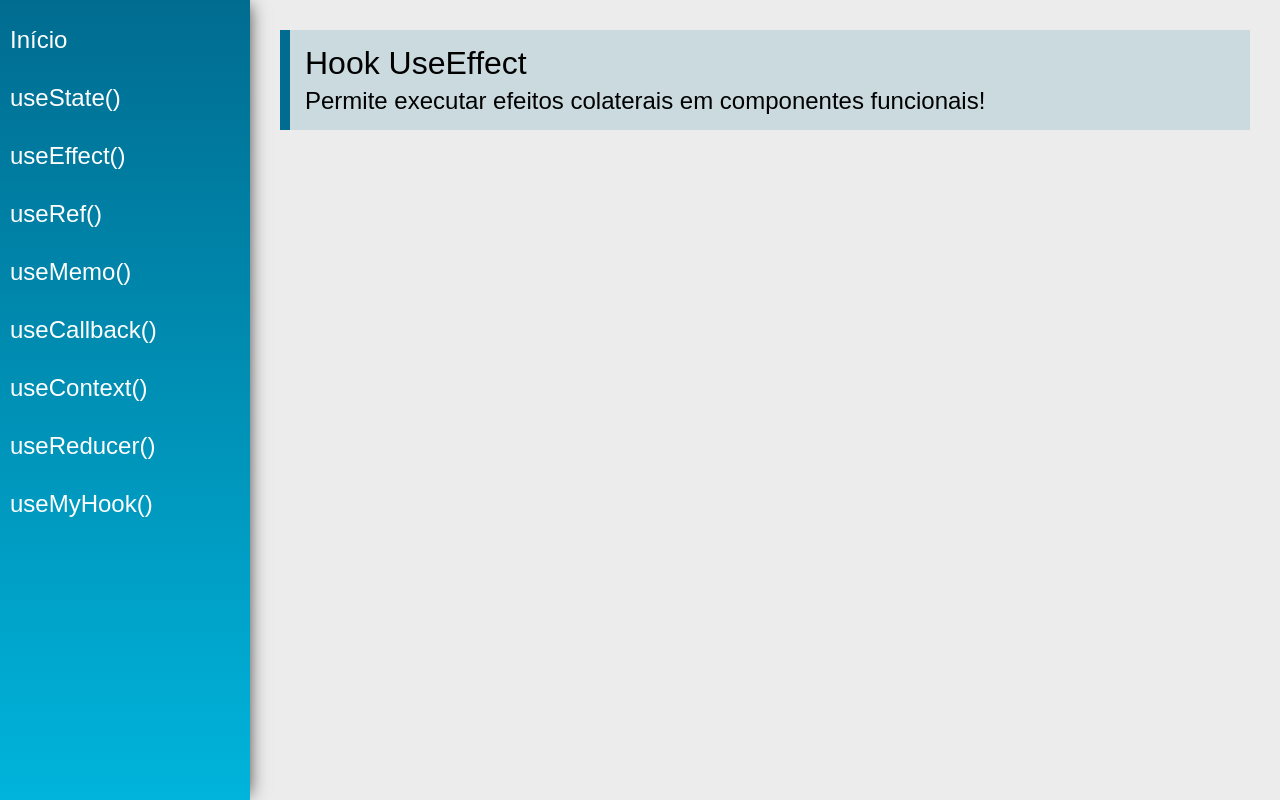
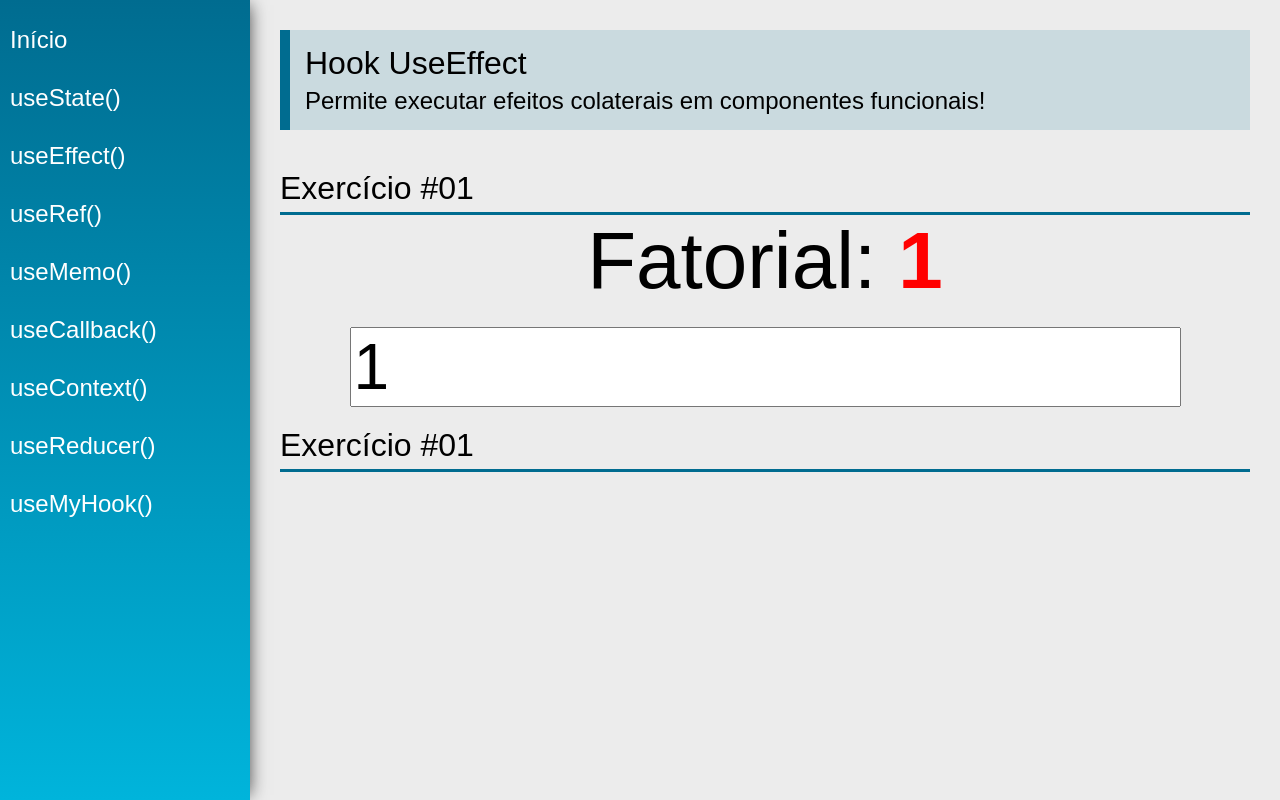
Before and after one commit to Paulosmj/React-hooks, a React (Create React App) app: page /useEffect in a window 1280 px wide. Built offline with nearby package versions, Linux system fonts and the light colour scheme.

Commit message:
useEffect

```diff
--- a/src/views/examples/UseEffect.jsx
+++ b/src/views/examples/UseEffect.jsx
@@ -1,15 +1,62 @@
-import React from 'react'
-import PageTitle from '../../components/layout/PageTitle'
+/* eslint-disable */
+
+import React, { useEffect, useState } from 'react';
+import PageTitle from '../../components/layout/PageTitle';
+import SectionTitle from '../../components/layout/SectionTitle';
+
+function calcFatorial(num) {
+  const n = parseInt(num);
+  if (n < 0) return -1;
+  if (n === 0) return 1;
+  return calcFatorial(n - 1) * n;
+}
 
 const UseEffect = (props) => {
+  const [number, setNumber] = useState(1);
+  const [fatorial, setFatorial] = useState(1);
+
+  useEffect(
+    function () {
+      setFatorial(calcFatorial(number));
+    },
+    [number],
+  );
+
+  useEffect(
+    function () {
+      if (fatorial > 1000000) {
+        document.title = 'Eita!!!';
+      }
+    },
+    [fatorial],
+  );
+
   return (
     <div className="UseEffect">
       <PageTitle
         title="Hook UseEffect"
         subtitle="Permite executar efeitos colaterais em componentes funcionais!"
       />
+
+      <SectionTitle title="Exercício #01" />
+      <div className="center">
+        <div>
+          <span className="text">Fatorial: </span>
+          <span className="text red">
+            {fatorial === -1 ? 'Não Existe' : fatorial}
+          </span>
         </div>
-    )
-}
+        <input
+          type="number"
+          className="input"
+          value={number}
+          onChange={(e) => setNumber(e.target.value)}
+        />
+      </div>
+      <SectionTitle title="Exercício #01" />
+      <div className="center"></div>
+    </div>
+  );
+};
 
-export default UseEffect
+export default UseEffect;
```
Lines whose indentation alone changed are shown as unchanged.
